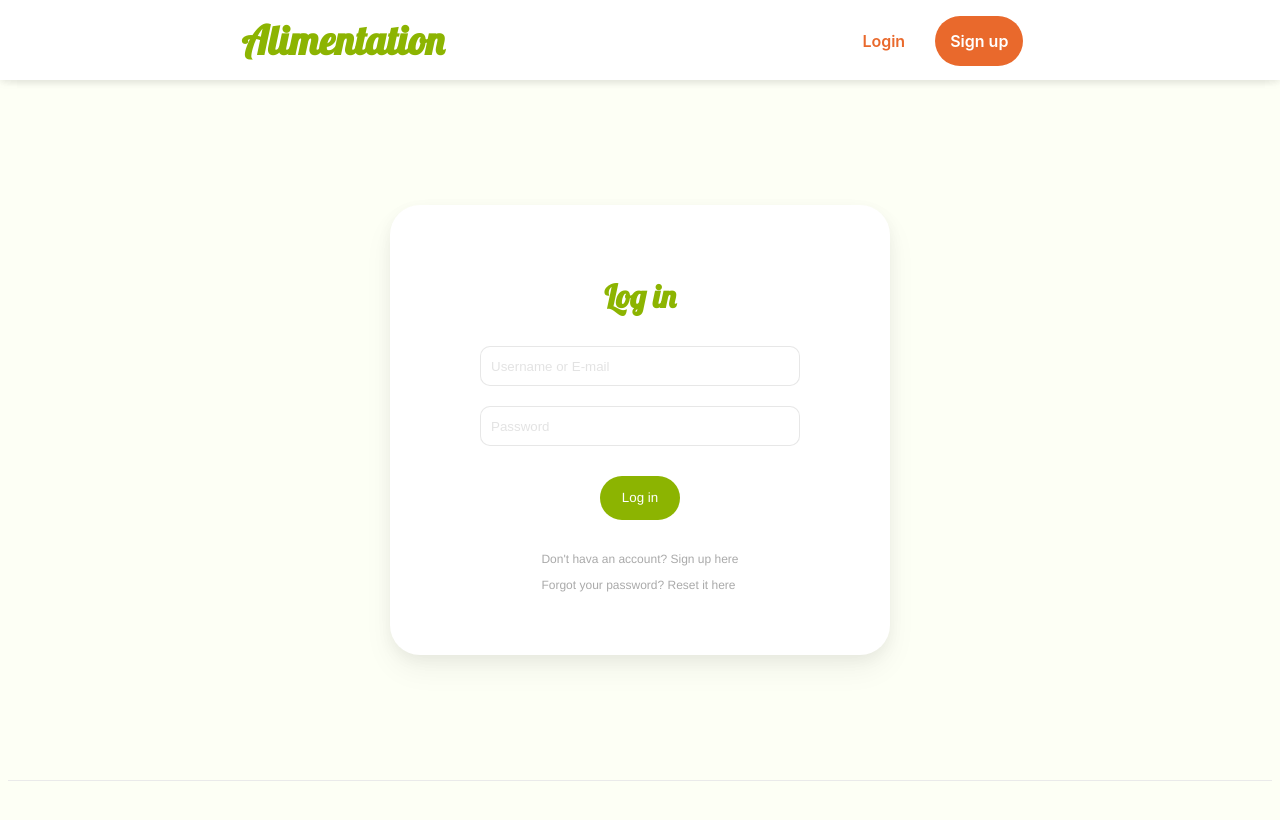
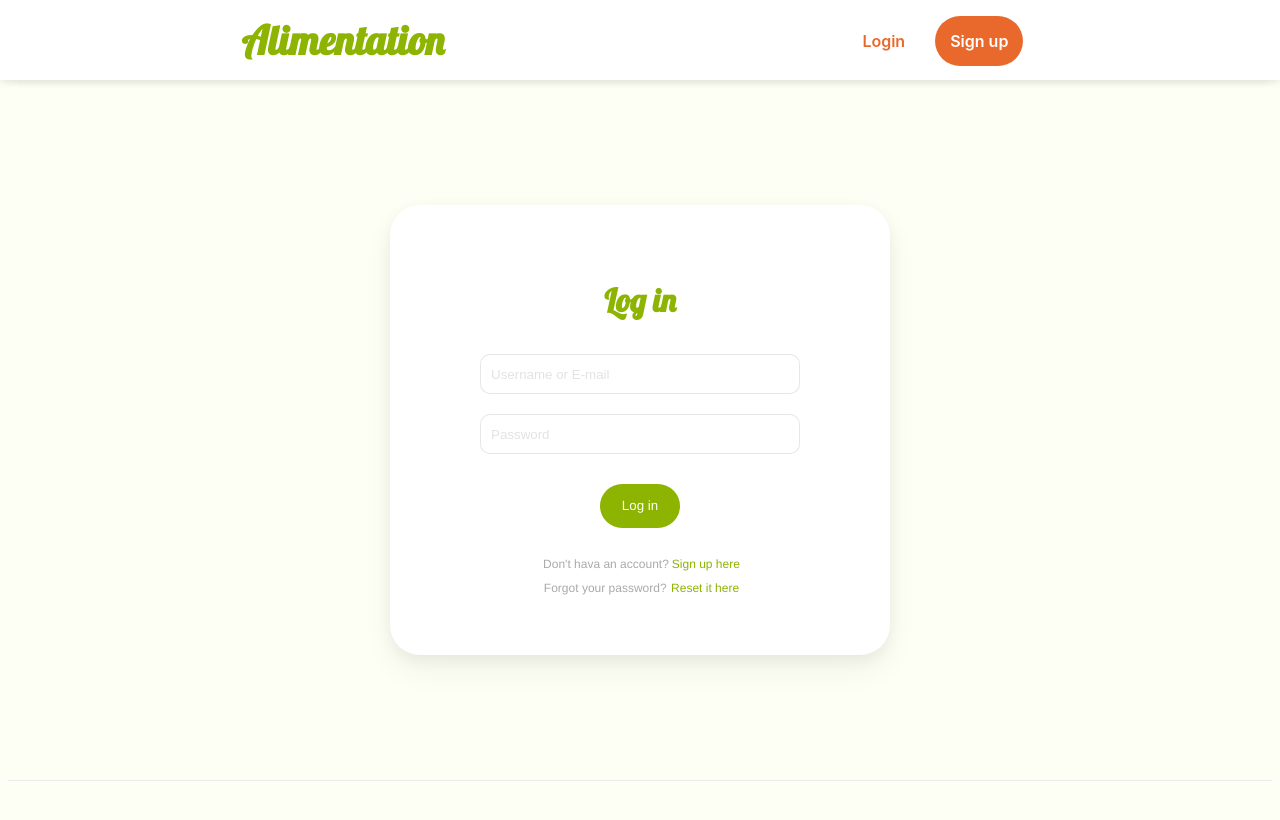
Before and after one commit to garlicgarrison/alimentation, a Next.js app: page /login in a window 1280 px wide. Shown: the top 820 px of the page. Built offline with nearby package versions, Linux system fonts and the light colour scheme.

Commit message:
Add links in login.tsx

```diff
--- a/pages/login.tsx
+++ b/pages/login.tsx
@@ -3,6 +3,7 @@ import styles from '../styles/Login.module.scss'
 import React, { useEffect, useState } from 'react'
 import firebase from '../firebase/config'
 import "firebase/firestore"
+import Link  from 'next/link';
 
 import Layout from '../components/layouts/Layout'
 
@@ -26,9 +27,21 @@ export default function Login() {
               <p>Log in</p>
             </button>
           </div>
+
           <div className={styles.login_issue}>
-            <p>Don't hava an account? Sign up here</p>
-            <p>Forgot your password? Reset it here</p>
+            <div className={styles.issues}>
+              <p>Don't hava an account?</p>
+              <div className={styles.issue_link}>
+                <Link href={{pathname: "/signup"}}>Sign up here</Link>
+              </div>
+
+            </div>
+            <div className={styles.issues}>
+              <p>Forgot your password?</p>
+              <div className={styles.issue_link}>
+                <Link href={{pathname: "/"}}>Reset it here</Link>
+              </div>
+            </div>
           </div>
         </div>
       </main>
--- a/styles/Login.module.scss
+++ b/styles/Login.module.scss
@@ -138,7 +138,34 @@
 
 .login_issue
 {
+  height: 48px;
+  align-items: center;
+  justify-content: space-evenly;
   font-family: Helvetica;
   font-size: 12px;
   color: #AAAAAA;
 }
+
+.issues
+{
+  display: flex;
+  flex-direction: row;
+  justify-content: space-around;
+  p {
+    margin: 5px 0;
+    padding: 0 3px;
+  }
+}
+
+.issue_link
+{
+  align-items: center;
+  height: 14px;
+  margin: 5px 0;
+  color: $light-green;
+  border-bottom: 1px solid transparent;
+  &:hover {
+    cursor: pointer;
+    border-bottom: 1px solid;
+  }
+}
```
